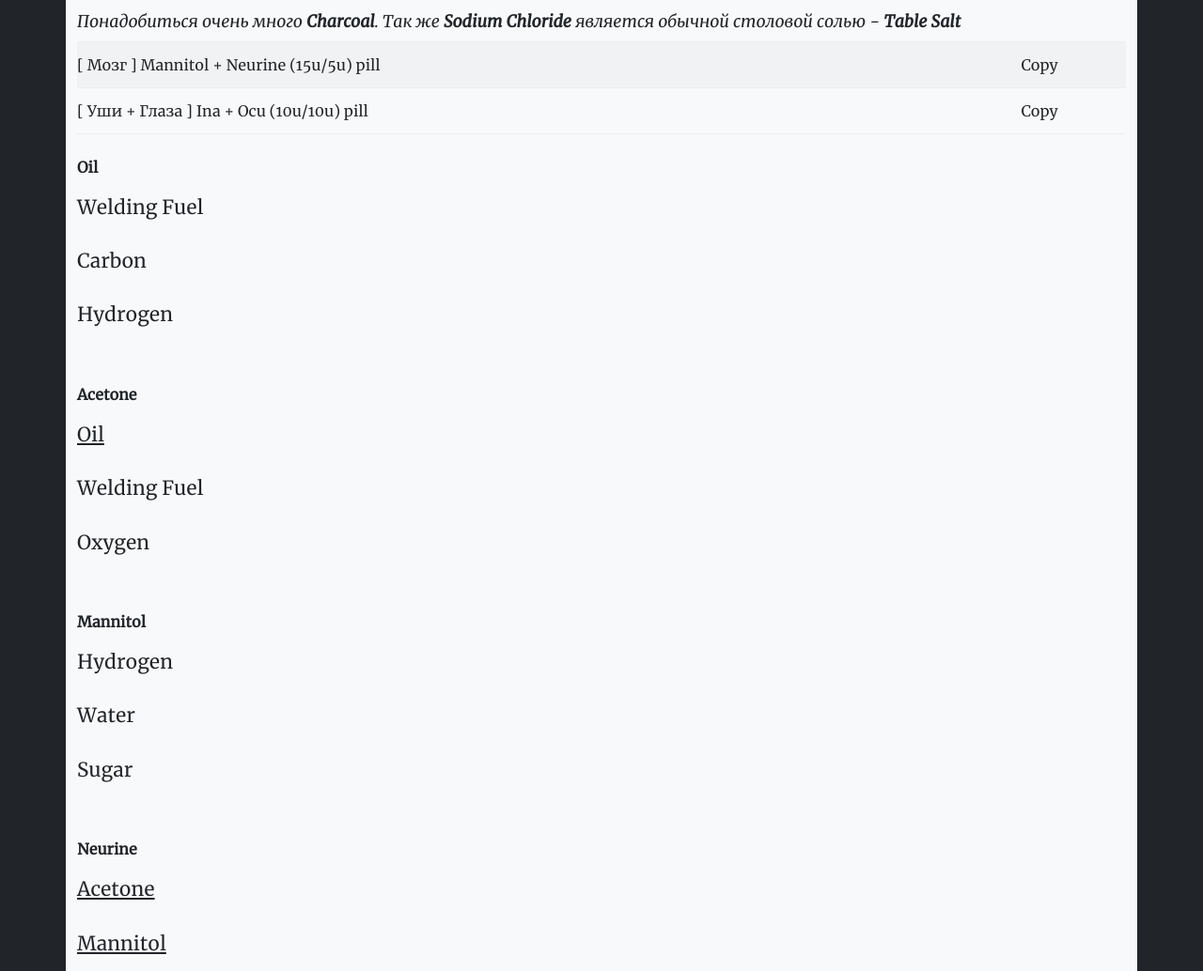
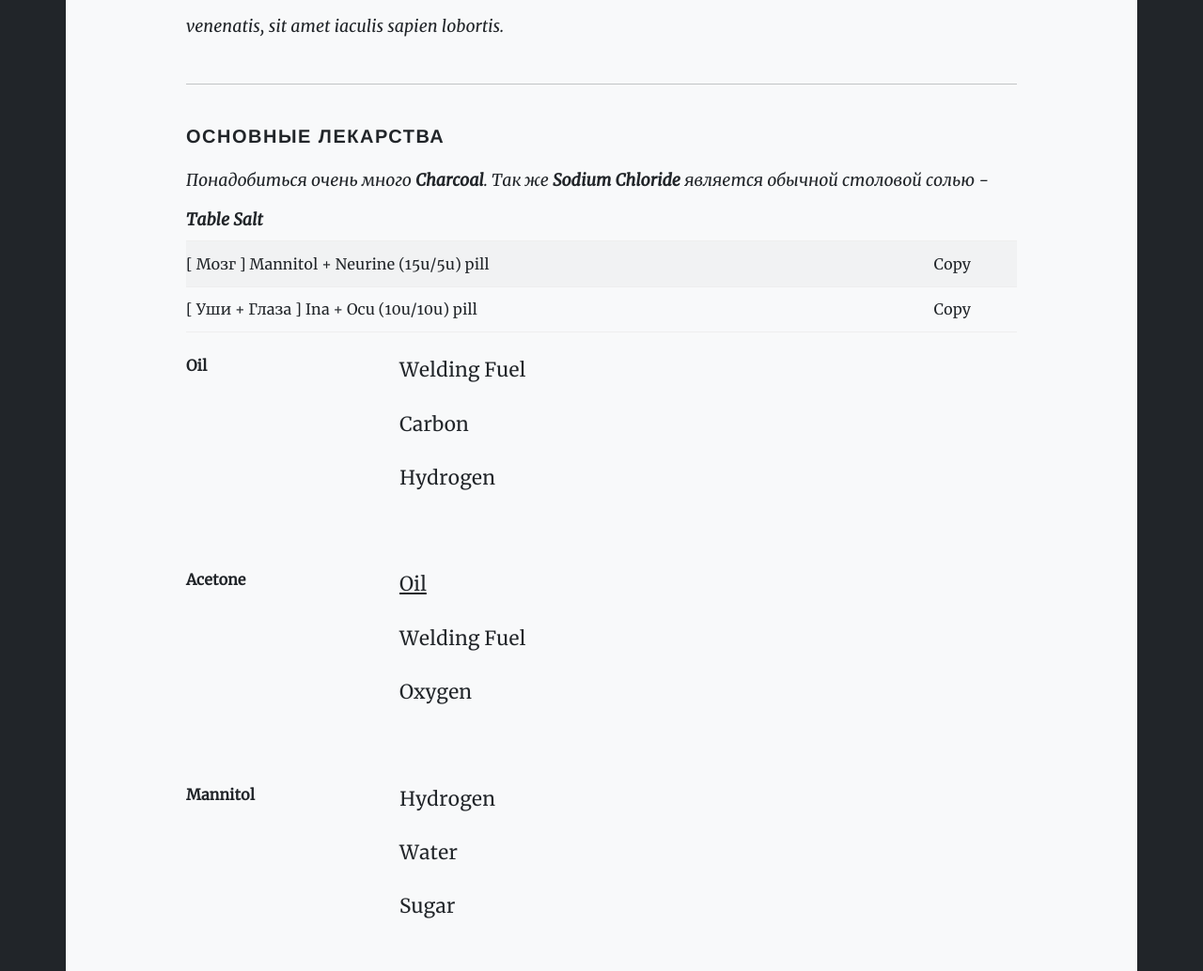
Before and after one commit to papikalesi/shpora, a plain HTML site: page index.html in a window 1280 px wide. Shown: the part 642-1676 px from the top of the page at 94% size. Drawn offline with Linux system fonts and the light colour scheme.

Commit message:
Update media.css

```diff
--- a/assets/css/media.css
+++ b/assets/css/media.css
@@ -14,14 +14,17 @@
 
 /* X-Large devices (large desktops, 1200px and up) */
 @media (min-width: 1200px) {
+.s-padding {
+  padding: 8rem 8rem 6rem 8rem;
+}
 .recipe {
   flex-direction: row;
-  margin-bottom: 0;
+  margin-bottom: 1.5rem;
 }
   .recipe div:first-child {
     width: 25%;
   }
-  .recipe div:last-child {
+  .recipe ul {
     width: 75%;
   }
 
```
